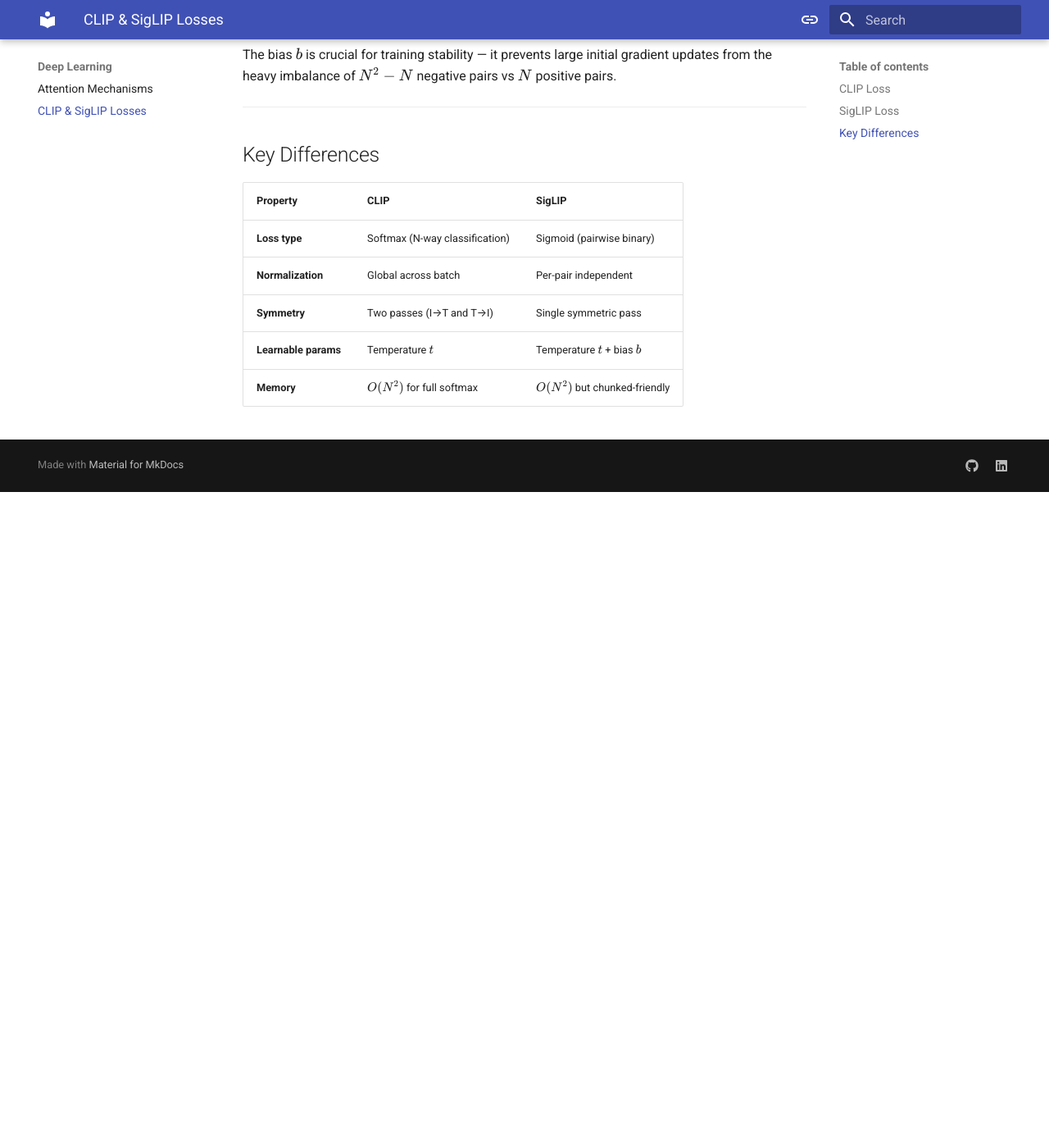
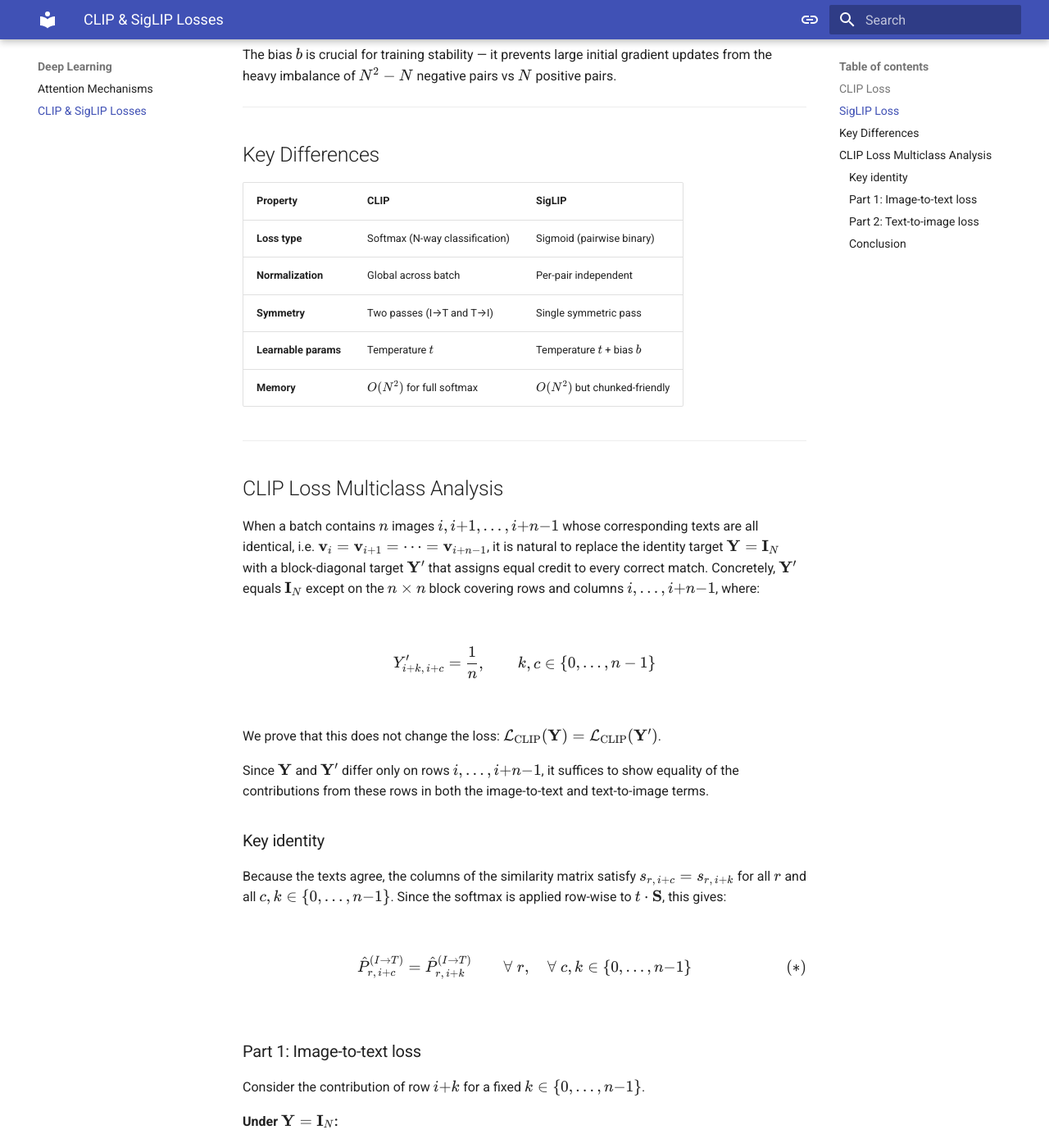
Before and after one commit to JakeRobertBaker/jakerobertbaker.github.io, an MkDocs documentation site: the page built from docs/deep_learning/clip_losses.md, in a window 1280 px wide and 1400 px high, scrolled down 3783 px. Shown: the whole window at 82% size. Built offline with MkDocs 1.6.1 and Material for MkDocs 9.7.7, drawn with Linux system fonts in a browser that asks for light colours; before the commit the page ends 4383 px from its top, so only the background shows below that; some of the changed text lies outside the part shown.

Commit message:
clip loss analysis

```diff
--- a/docs/deep_learning/clip_losses.md
+++ b/docs/deep_learning/clip_losses.md
@@ -161,3 +161,83 @@
 | **Symmetry** | Two passes (I→T and T→I) | Single symmetric pass |
 | **Learnable params** | Temperature $t$ | Temperature $t$ + bias $b$ |
 | **Memory** | $O(N^2)$ for full softmax | $O(N^2)$ but chunked-friendly |
+
+---
+
+## CLIP Loss Multiclass Analysis
+
+When a batch contains $n$ images $i, i{+}1, \ldots, i{+}n{-}1$ whose corresponding texts are all identical, i.e. $\mathbf{v}_{i} = \mathbf{v}_{i+1} = \cdots = \mathbf{v}_{i+n-1}$, it is natural to replace the identity target $\mathbf{Y} = \mathbf{I}_N$ with a block-diagonal target $\mathbf{Y}'$ that assigns equal credit to every correct match. Concretely, $\mathbf{Y}'$ equals $\mathbf{I}_N$ except on the $n \times n$ block covering rows and columns $i, \ldots, i{+}n{-}1$, where:
+
+$$
+Y'_{i+k,\, i+c} = \frac{1}{n}, \qquad k, c \in \{0, \ldots, n-1\}
+$$
+
+We prove that this does not change the loss: $\mathcal{L}_{\text{CLIP}}(\mathbf{Y}) = \mathcal{L}_{\text{CLIP}}(\mathbf{Y}')$.
+
+Since $\mathbf{Y}$ and $\mathbf{Y}'$ differ only on rows $i, \ldots, i{+}n{-}1$, it suffices to show equality of the contributions from these rows in both the image-to-text and text-to-image terms.
+
+### Key identity
+
+Because the texts agree, the columns of the similarity matrix satisfy $s_{r,\, i+c} = s_{r,\, i+k}$ for all $r$ and all $c, k \in \{0, \ldots, n{-}1\}$. Since the softmax is applied row-wise to $t \cdot \mathbf{S}$, this gives:
+
+$$
+\hat{P}^{(I \to T)}_{r,\, i+c} = \hat{P}^{(I \to T)}_{r,\, i+k} \qquad \forall\; r, \quad \forall\; c, k \in \{0, \ldots, n{-}1\} \tag{$\ast$}
+$$
+
+### Part 1: Image-to-text loss
+
+Consider the contribution of row $i{+}k$ for a fixed $k \in \{0, \ldots, n{-}1\}$.
+
+**Under** $\mathbf{Y} = \mathbf{I}_N$**:**
+
+$$
+-\log \hat{P}^{(I \to T)}_{i+k,\, i+k}
+$$
+
+**Under** $\mathbf{Y}'$**:**
+
+$$
+-\sum_{c=0}^{n-1} \frac{1}{n} \log \hat{P}^{(I \to T)}_{i+k,\, i+c}
+= -\frac{1}{n} \sum_{c=0}^{n-1} \log \hat{P}^{(I \to T)}_{i+k,\, i+k}
+= -\log \hat{P}^{(I \to T)}_{i+k,\, i+k}
+$$
+
+where the second equality uses $(\ast)$. Since this holds for every $k$, the image-to-text contribution from these $n$ rows is unchanged.
+
+### Part 2: Text-to-image loss
+
+The text-to-image term uses $\hat{\mathbf{P}}^{(T \to I)} = \text{row-Softmax}(t \cdot \mathbf{S}^\top)$. Since $\mathbf{v}_{i+c} = \mathbf{v}_{i+k}$ for all $c, k$, the rows of $\mathbf{S}^\top$ at indices $i, \ldots, i{+}n{-}1$ are identical, so:
+
+$$
+\hat{P}^{(T \to I)}_{i+k,\, r} = \hat{P}^{(T \to I)}_{i+c,\, r} \qquad \forall\; r, \quad \forall\; c, k \in \{0, \ldots, n{-}1\} \tag{$\ast\ast$}
+$$
+
+In particular, every row $i{+}k$ in this block contributes the same loss. Consider a single such row.
+
+**Under** $\mathbf{Y} = \mathbf{I}_N$**:**
+
+The total contribution from the $n$ rows is:
+
+$$
+-\sum_{k=0}^{n-1} \log \hat{P}^{(T \to I)}_{i+k,\, i+k}
+$$
+
+**Under** $\mathbf{Y}'$**:**
+
+$$
+-\sum_{k=0}^{n-1} \sum_{c=0}^{n-1} \frac{1}{n} \log \hat{P}^{(T \to I)}_{i+k,\, i+c}
+$$
+
+By $(\ast)$, $\hat{P}^{(T \to I)}_{i+k,\, i+c} = \hat{P}^{(T \to I)}_{i+k,\, i+k}$ for all $c$, so the inner sum collapses:
+
+$$
+= -\sum_{k=0}^{n-1} \log \hat{P}^{(T \to I)}_{i+k,\, i+k} \qquad \checkmark
+$$
+
+### Conclusion
+
+$$
+\boxed{\mathcal{L}_{\text{CLIP}}(\mathbf{Y}) = \mathcal{L}_{\text{CLIP}}(\mathbf{Y}')}
+$$
+
+The duplicate texts create a symmetry in the softmax outputs via $(\ast)$. In the image-to-text loss, the block target simply averages $n$ identical log-probabilities. In the text-to-image loss, the identical rows of $\hat{\mathbf{P}}^{(T \to I)}$ mean that redistributing target weight across the $n$ columns is a no-op. Consequently, assigning soft targets that split credit equally among duplicate text entries does not change the CLIP loss.
```
